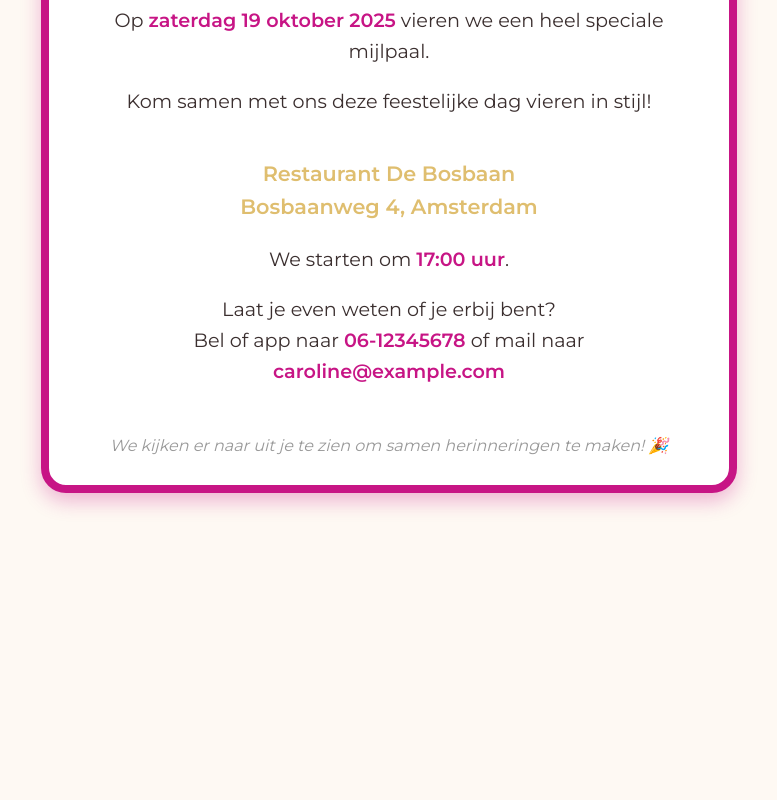
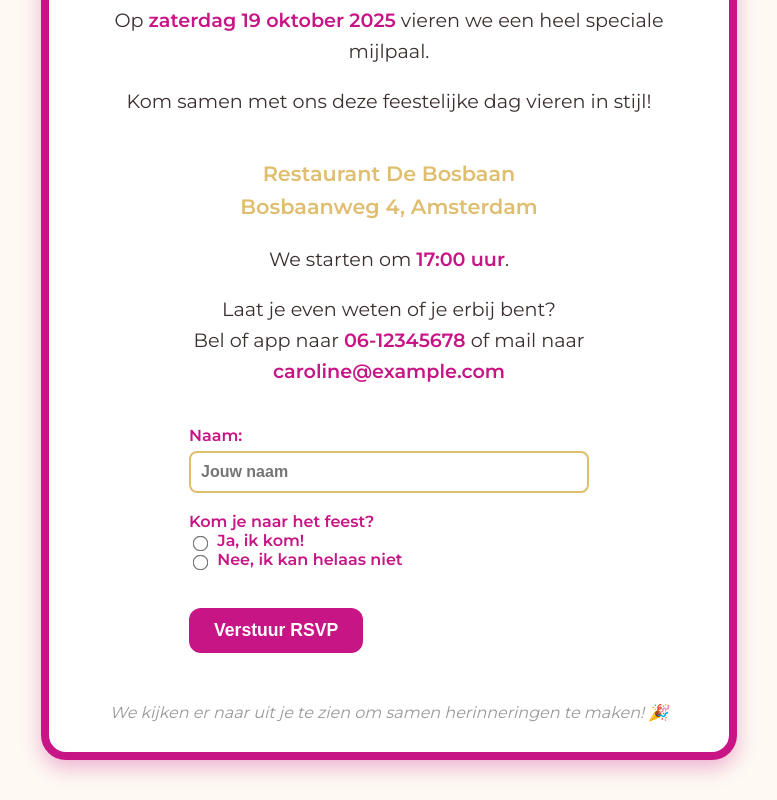
Before and after one commit to caroline-simmerman/50-jaar, a plain HTML site: page index.html in a window 1280 px wide. Shown: the part 463-1263 px from the top of the page, without its empty margins (251-1028 px from the left). Before the commit the page ends 996 px from the top, so only its background shows below. Drawn offline with nearby package versions, Linux system fonts and the light colour scheme.

Commit message:
Update index.html

```diff
--- a/index.html
+++ b/index.html
@@ -92,6 +92,57 @@
     text-decoration: underline;
   }
 
+  /* RSVP Form Styling */
+  form.rsvp-form {
+    margin-top: 40px;
+    text-align: left;
+    max-width: 400px;
+    margin-left: auto;
+    margin-right: auto;
+    font-family: 'Montserrat', sans-serif;
+  }
+
+  form.rsvp-form label {
+    font-weight: 600;
+    color: #c71585;
+    font-size: 1rem;
+  }
+
+  form.rsvp-form input[type="text"] {
+    width: 100%;
+    padding: 10px;
+    margin-top: 6px;
+    border: 2px solid #DFBe6f;
+    border-radius: 8px;
+    font-size: 1rem;
+    font-weight: 600;
+    box-sizing: border-box;
+  }
+
+  form.rsvp-form input[type="radio"] {
+    margin-right: 6px;
+    transform: scale(1.2);
+    vertical-align: middle;
+  }
+
+  form.rsvp-form button {
+    margin-top: 20px;
+    background-color: #c71585;
+    color: white;
+    padding: 12px 25px;
+    border: none;
+    border-radius: 12px;
+    font-size: 1.1rem;
+    font-weight: 700;
+    cursor: pointer;
+    transition: background-color 0.3s ease;
+    display: block;
+  }
+
+  form.rsvp-form button:hover {
+    background-color: #a00d67;
+  }
+
   @media (max-width: 480px) {
     .container {
       margin: 20px 15px;
@@ -104,6 +155,10 @@
 
     h2 {
       font-size: 1.8rem;
+    }
+
+    form.rsvp-form {
+      max-width: 100%;
     }
   }
 </style>
@@ -128,6 +183,20 @@
   <p>Laat je even weten of je erbij bent?<br />
   Bel of app naar <span class="highlight">06-12345678</span> of mail naar <a href="mailto:caroline@example.com">caroline@example.com</a></p>
 
+  <!-- RSVP Formulier -->
+  <form action="https://formspree.io/f/xzzglywk" method="POST" class="rsvp-form">
+    <label for="name">Naam:</label><br/>
+    <input type="text" id="name" name="Naam" placeholder="Jouw naam" required /><br/><br/>
+
+    <label>Kom je naar het feest?</label><br/>
+    <input type="radio" id="ja" name="Aanwezig" value="Ja" required />
+    <label for="ja">Ja, ik kom!</label><br/>
+    <input type="radio" id="nee" name="Aanwezig" value="Nee" required />
+    <label for="nee">Nee, ik kan helaas niet</label><br/><br/>
+
+    <button type="submit">Verstuur RSVP</button>
+  </form>
+
   <div class="footer">
     We kijken er naar uit je te zien om samen herinneringen te maken! 🎉
   </div>
```
